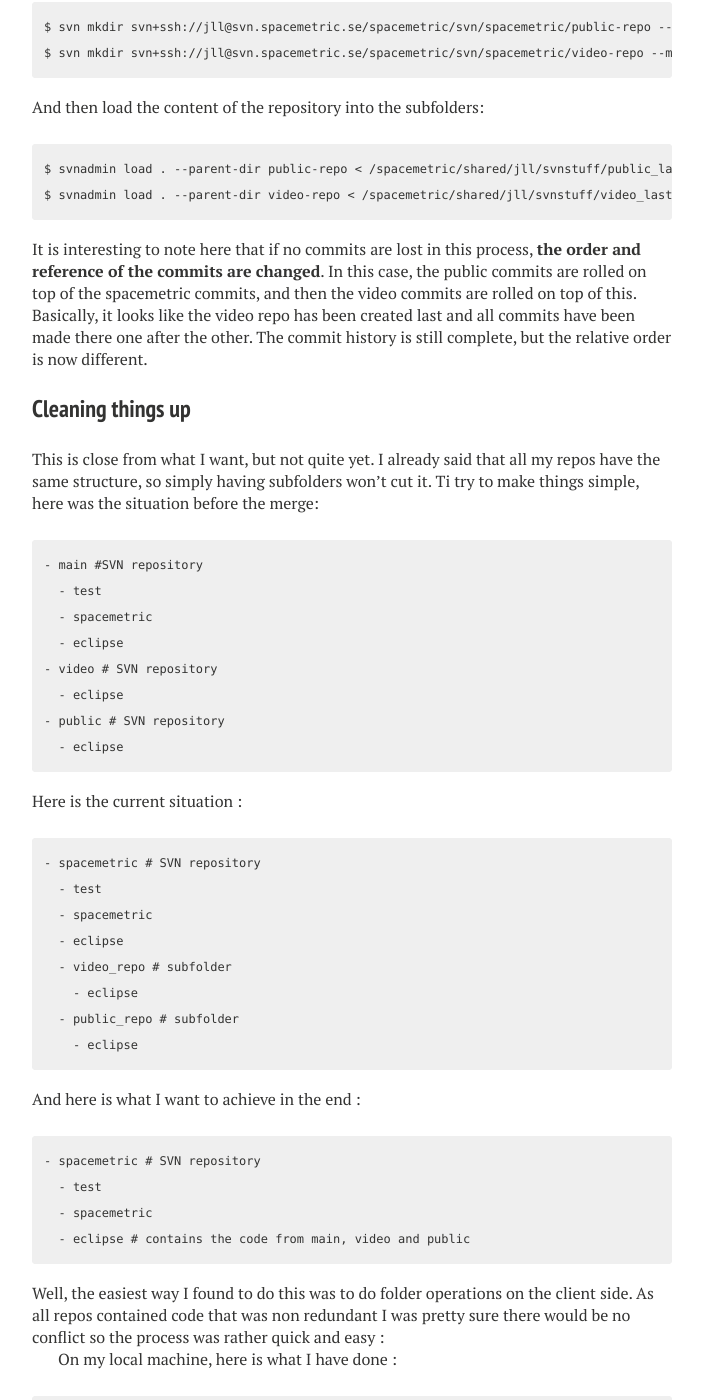
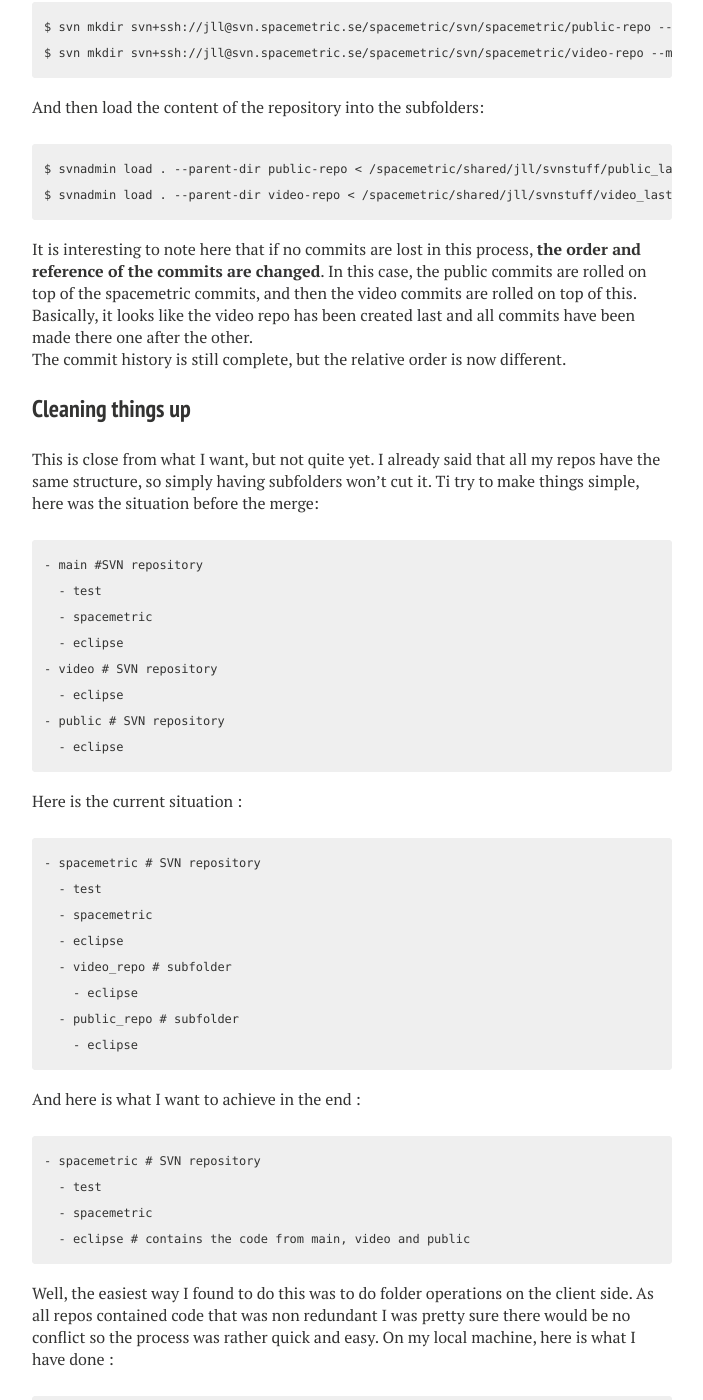
Before and after one commit to jlengrand/jlengrand.github.io, a Jekyll site: the page built from _posts/2015-07-09-merging-svn-repositories.markdown, in a window 1280 px wide and 1400 px high, scrolled down 1359 px. Shown: the whole window, without its empty margins (288-991 px from the left). Built offline with Jekyll 4.4.1, drawn with Linux system fonts in a browser that asks for light colours; nearby versions of some CDN libraries.

Commit message:
Update 2015-07-09-merging-svn-repositories.markdown

```diff
--- a/_posts/2015-07-09-merging-svn-repositories.markdown
+++ b/_posts/2015-07-09-merging-svn-repositories.markdown
@@ -16,9 +16,9 @@
 ---
 
 The source code at [Spacemetric](http://www.spacemetric.com/) has been split over several reasons for years. The main reason was that some customers were having access to part of our code, while some other parts were to be kept private. This makes working with branches a real nightmare, and we lately decided to merge our repositories back together for this reason.
-
+<br>
 The task ahead : Merge 3 different repositories together for a total of around 16k commits, that hold roughly the same structure of folders. One catch though : **It is imperative not to lose the commit history.**
-
+<br>
 I looked around on the internet without finding anything really satisfactory. So I ended up rolling my own solution. Here is how I have done it.
 
 ### Backing up
@@ -26,7 +26,7 @@
 The first thing to do is obviously to backup the repositories. You don't want to do anything that is gonna spoil your codebase! **Here, it is important to backup the server side repo, not your local checkout**
 
 On my machine, the repositories are stored in `/spacemetric/svn`, and the repositories that I want to merge are called main, ext-video and public.
-
+<br>
 On my machine, this gives us :
 
     $ cd /spacemetric/svn
@@ -41,7 +41,7 @@
 ### Creating the new repository
 
 Here, it is worth noting that we decided to create a brand new repository for this, in order to keep the old repositories intact but also to make clear for everybody in a team what happened (by having them making a checkout from scratch).
-
+<br>
 As the main repo contains most commits, I decided that I wanted to merge ext-video and public in main. So I started by creating a new repository that was based on the main repo. Which give us :
 
     $ svnadmin create spacemetric # Creating the new repository
@@ -51,7 +51,7 @@
 ### Merging repositories
 
 The next step was to insert the content of the ext-video and public repositories into the freshly created spacemetric repo. This is pretty simple to do :
-
+<br>
 First we create subfolders for public and video inside spacemetric:
 
     $ svn mkdir svn+ssh://jll@svn.spacemetric.se/spacemetric/svn/spacemetric/public-repo --message "Added the public-repo folder to merge public repository."
@@ -62,7 +62,7 @@
     $ svnadmin load . --parent-dir public-repo < /spacemetric/shared/jll/svnstuff/public_last.dump
     $ svnadmin load . --parent-dir video-repo < /spacemetric/shared/jll/svnstuff/video_last.dump
 
-It is interesting to note here that if no commits are lost in this process, **the order and reference of the commits are changed**. In this case, the public commits are rolled on top of the spacemetric commits, and then the video commits are rolled on top of this. Basically, it looks like the video repo has been created last and all commits have been made there one after the other.
+It is interesting to note here that if no commits are lost in this process, **the order and reference of the commits are changed**. In this case, the public commits are rolled on top of the spacemetric commits, and then the video commits are rolled on top of this. Basically, it looks like the video repo has been created last and all commits have been made there one after the other.<br>
 The commit history is still complete, but the relative order is now different.
 
 ### Cleaning things up
@@ -96,9 +96,7 @@
       - spacemetric
       - eclipse # contains the code from main, video and public
 
-Well, the easiest way I found to do this was to do folder operations on the client side. As all repos contained code that was non redundant I was pretty sure there would be no conflict so the process was rather quick and easy :
-
-On my local machine, here is what I have done :
+Well, the easiest way I found to do this was to do folder operations on the client side. As all repos contained code that was non redundant I was pretty sure there would be no conflict so the process was rather quick and easy. On my local machine, here is what I have done :
 
     $ svn checkout svn+ssh://jll@svn.spacemetric.se/spacemetric/svn/spacemetric
 
@@ -113,9 +111,10 @@
     exit 1
 
 Here it is, a clear, unique repository that will allow developers to start using branches easily without having nightmares!
-
+<br>
 The whole process was a bit tedious (16k commits, around 4 hours to do the whole process) and scary, but everything turned out fine and we never looked back.
-
+<br>
 My next objective now is to get us to switch from git to svn, as any sane person would do :). Using [git-svn](http://csurs.csr.uky.edu/cgi-bin/man/man2html?1+git-svn) makes my life bareable for now.
 
+<br>
 Cheers!
```
